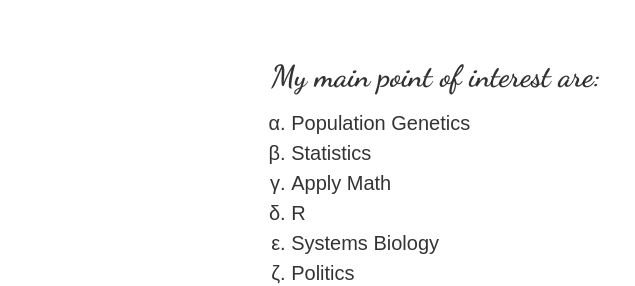
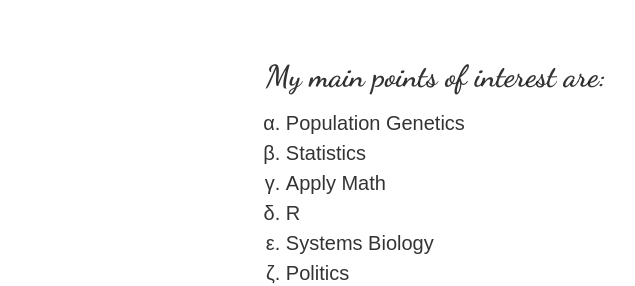
Before and after one commit to mhelena/helena-martins.com, a Gatsby site: page / in a window 1280 px wide. Shown: the top 286 px of the page, 464-1099 px from the left. Built offline with nearby package versions, Linux system fonts and the light colour scheme; Gatsby itself is replaced by a stand-in of ours; a web font is replaced by a local one.

Commit message:
fix(index): points of interest

```diff
--- a/src/pages/index.js
+++ b/src/pages/index.js
@@ -23,7 +23,7 @@ const IndexPage = () => (
     </div>
     <div className={styles.interests}>
       <h2 className={styles.interestsTitle} style={{fontFamily: 'Dancing Script'}}>
-        My main point of interest are:</h2>
+        My main points of interest are:</h2>
       <ul>
         {interests.map(interest => <li key={interest}>{interest}</li>)}
       </ul>
```
